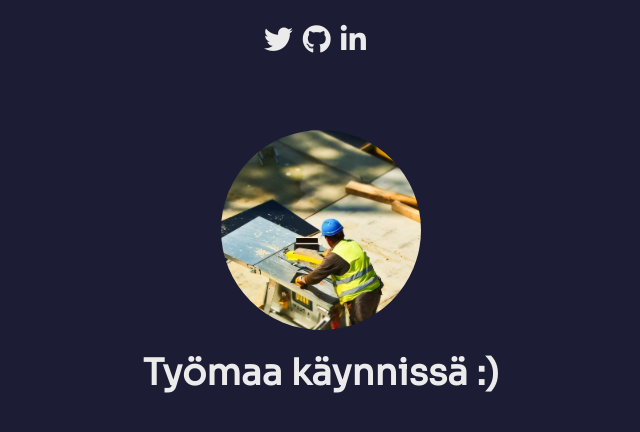
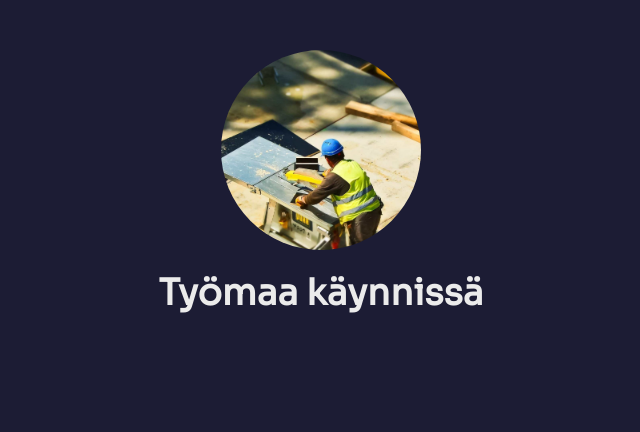
Before and after one commit to eetukarttunen/eetu-karttunen-portfolio, a React (Create React App) app: page / in a window 1280 px wide. Shown: the top 432 px of the page, without its empty margins (319-959 px from the left). Built offline with nearby package versions, Linux system fonts and the light colour scheme.

Commit message:
changed styling to under construction version

```diff
--- a/src/App.js
+++ b/src/App.js
@@ -7,7 +7,6 @@ import Navigation from './Navigation/Navigation';
 function App() {
   return (
     <div className="App">
-      <Navigation />
       <div className="App-header">
         <Intro />
       </div>
--- a/src/Components/Intro.js
+++ b/src/Components/Intro.js
@@ -10,7 +10,7 @@ function Intro() {
       alt="Profile"
       className="profile-image"
     />
-    <h1 className="profile-name">Työmaa käynnissä :)</h1>
+    <h2 className="profile-name">Työmaa käynnissä</h2>
 
   </div>
   );
--- a/src/Navigation/Navigation.css
+++ b/src/Navigation/Navigation.css
@@ -39,23 +39,11 @@
     font-size: 1em;
 }
 
-.navibar-left-menu {
-    justify-self: start;
-    margin-left: 20px;
-    cursor: pointer;
-    text-decoration: none;
-    display: flex;
-    align-items: center;
-  }
-
 .navibar-right-menu {
-    display: grid;
-    grid-template-columns: repeat(3, auto);
-    grid-gap: 10px;
-    list-style: none;
+    width: 50%;
+    height: 50%;
+    color: rgb(241, 245, 255);
     text-align: center;
-    justify-content: end;
-    margin-right: 2rem;
 }
 
 @media screen and (max-width: 900px) {
--- a/src/Navigation/Navigation.js
+++ b/src/Navigation/Navigation.js
@@ -2,12 +2,7 @@ import React from 'react';
 import './Navigation.css';
 
 function Navigation() {
-
-  return (
-    <div className="navigation">
-        <div className="navigation-container">
-            <div className="navigation-styling">
-                <div className='navibar-left-menu'></div>
+/*
 
                 <div className='navibar-right-menu'>
                 <a href="https://www.youtube.com/watch?v=H8ZH_mkfPUY&ab_channel=EderKFCard" aria-label="twitter" style={{color: "white"}}>
@@ -19,7 +14,13 @@ function Navigation() {
                 <a href="https://www.linkedin.com/in/eetukarttunen" aria-label="linkedin" style={{color: "white"}}>
                     <i className="fab fa-linkedin-in"></i>
                 </a>
-                </div>
+
+*/
+  return (
+    <div className="navigation">
+        <div className="navigation-container">
+            <div className="navigation-styling">
+                <h1 className='navibar-right-menu'></h1>
             </div>
         </div>
     </div>
```
